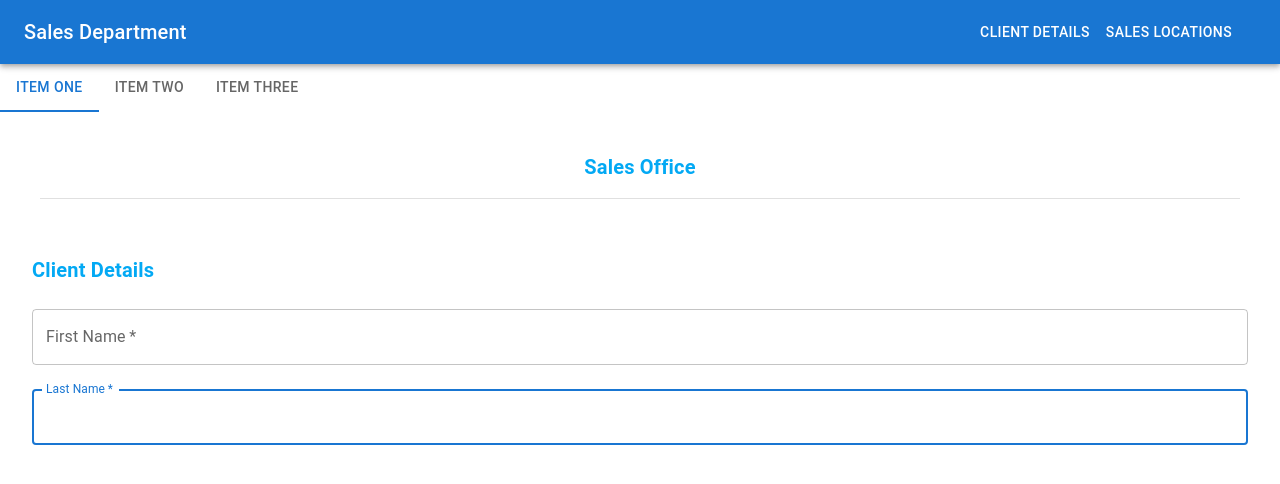
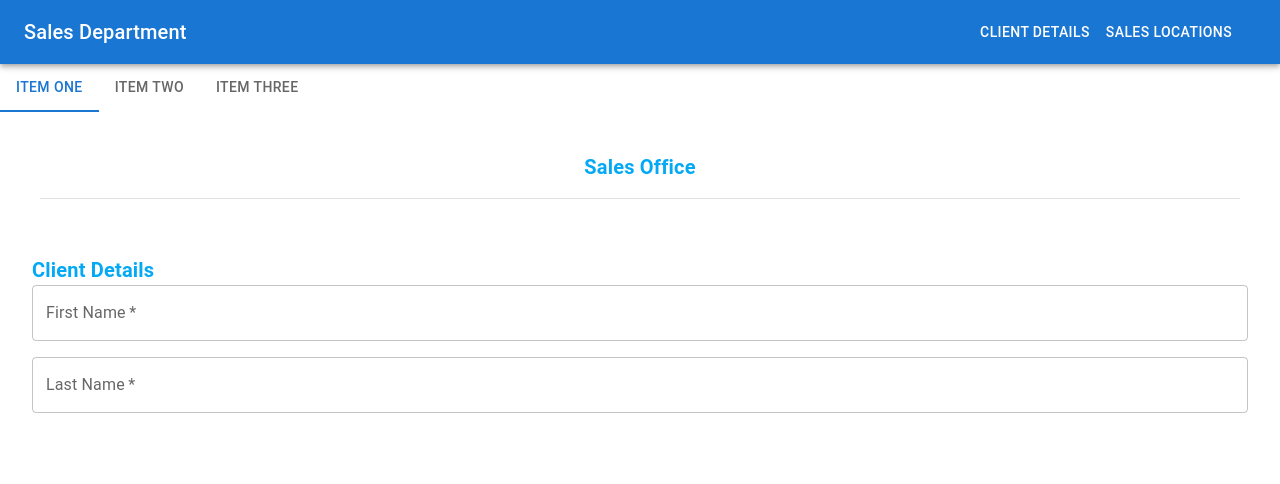
Before and after one commit to Michemor/tech-today-sales-frontend, a React (Vite) app in the folder vite-project/: page /clientform in a window 1280 px wide. Shown: the top 484 px of the page. Built offline with nearby package versions, Linux system fonts and the light colour scheme; some icons are missing.

Commit message:
Update ClientData.jsx

```diff
--- a/vite-project/src/pages/ClientData.jsx
+++ b/vite-project/src/pages/ClientData.jsx
@@ -4,9 +4,12 @@ import Box from "@mui/material/Box";
 import Typography from "@mui/material/Typography";
 import Divider from "@mui/material/Divider";
 import { useState } from "react";
+import React from "react";
 import Tab from "@mui/material/Tab";
 import Tabs from "@mui/material/Tabs";
 import Collapse from "@mui/material/Collapse";
+import TextField from "@mui/material/TextField";
+import Stack from "@mui/material/Stack";
 
 const ClientData = () => {
   const [value, setValue] = useState("1");
@@ -14,6 +17,11 @@ const ClientData = () => {
   const handleChange = (event, newValue) => {
     setValue(newValue);
   };
+
+  // Form state variables
+  // These will hold the values for the form fields
+  const [first_name, setFirstName] = useState("");
+  const [last_name, setLastName] = useState("");
 
   return (
     <>
@@ -74,19 +82,25 @@ const ClientData = () => {
             {" "}
             Client Details{" "}
           </Typography>
-          <Collapse in={value === "1"}>
-            <InputBox
-              id="f-name"
+          <Collapse in={value === "1"} unmountOnExit mountOnEnter>
+            <Stack spacing={2} direction="column">
+              <TextField
                 label="First Name"
                 variant="outlined"
+                value={first_name}
+                onChange={(e) => setFirstName(e.target.value)}
+                id="f-name"
                 required
               />
-            <InputBox
-              id="l-name"
+              <TextField
                 label="Last Name"
                 variant="outlined"
+                value={last_name}
+                onChange={(e) => setLastName(e.target.value)}
+                id="l-name"
                 required
               />
+            </Stack>
           </Collapse>
           <Collapse in={value === "2"}>
             <InputBox
```
Lines whose indentation alone changed are shown as unchanged.
